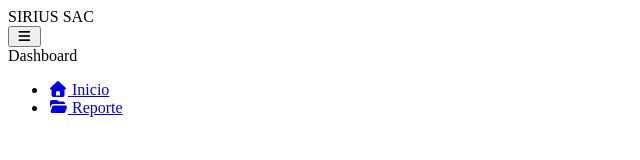
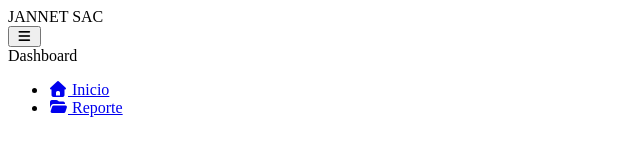
Before and after one commit to Diego30k-tec/Java_Web_Bodega_Monica, a plain HTML site: page dashboard.htm in a window 1280 px wide. Shown: the full height of the page, 0-640 px from the left. Drawn offline with Linux system fonts and the light colour scheme.

Commit message:
Cambio de nombre
Lo cambie ayer

```diff
--- a/dashboard.htm
+++ b/dashboard.htm
@@ -11,7 +11,7 @@
     <!-- SIDE BAR-->
      <div class="topbar">
             <div class="title-business">
-                <span>SIRIUS SAC</span>
+                <span>JANNET SAC</span>
             </div>
             <div class="btn-menu">
                 <button>
```
